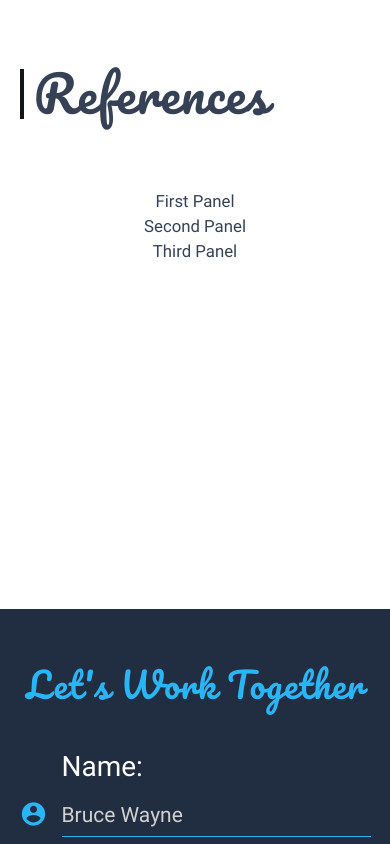
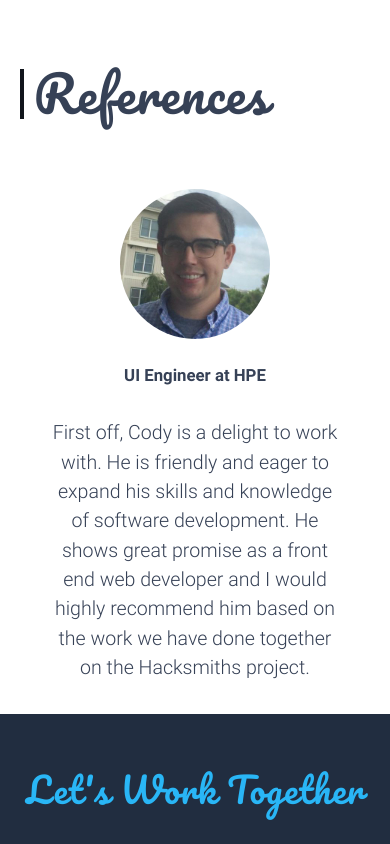
Before and after one commit to CodyJPerry/perrysdevelopment, a plain HTML site: page index.html in a window 390 px wide. Shown: the part 3960-4804 px from the top of the page. Drawn offline with nearby package versions, Linux system fonts and the light colour scheme.

Commit message:
Build references section and style elements

```diff
--- a/css/style.css
+++ b/css/style.css
@@ -50,6 +50,29 @@
 .section-title {
   border-left: 4px solid #11151C;
   padding: 10px;
+}
+
+/* Reference Styles */
+
+.reference-slider {
+  margin-bottom: 50px;
+}
+
+.reference-img {
+  border-radius: 50%;
+  margin: 0 auto;
+  width: 150px;
+  height: 150px;
+}
+
+.reference-title {
+  font-weight: bold;
+}
+
+.reference-text {
+  margin: 30px auto;
+  width: 60%;
+  font-size: 1.5rem;
 }
 
 /* Main copy intro */
@@ -127,6 +150,8 @@ i.material-icons.prefix {
   nav span {
     display: none;
   }
+
+
 }
 
 @media only screen and (max-width: 991px) {
@@ -150,12 +175,27 @@ i.material-icons.prefix {
    margin: 10px 0;
  }
 
+  /*Reference Section */
+ .reference-text {
+   width: 60%;
+   font-size: 1.4rem;
+ }
+
+ .reference-slider {
+   margin-bottom: 75px;
+ }
+
+
 /* Footer Styles */
  .page-footer h2 {
   color: #29b6f6;
   line-height: 60px;
   font-size: 2.5rem;
 
+  }
+
+  .footer-copyright {
+    font-size: 1.1rem;
   }
 }
 
@@ -164,4 +204,12 @@ i.material-icons.prefix {
     height: 110px;
     line-height: 110px;
   }
+
+  .reference-slider {
+  margin-bottom: 125px;
 }
+
+ .reference-text {
+   width: 80%;
+ }
+}
--- a/index.html
+++ b/index.html
@@ -197,11 +197,17 @@
   </div>
 
   <!-- Full referencess slider-->
-  <section class="row">
+  <section class="row reference-slider">
     <div class="col s12 slider center">
-      <div>First Panel</div>
-      <div>Second Panel</div>
-      <div>Third Panel</div>
+      <div>
+          <img class="reference-img" src="img/reference-ryan.jpg" alt="Ryan Collins">
+          <p class="reference-title">UI Engineer at HPE</p>
+        <p class="reference-text light">First off, Cody is a delight to work with. He is friendly and eager to
+          expand his skills and knowledge of software development. He shows great promise
+          as a front end web developer and I would highly recommend him based on the work we have
+          done together on the Hacksmiths project.</p>
+      </div>
+      <!--<div>Second Panel</div>-->
     </div>
  </section>
 
@@ -224,7 +230,6 @@
          </div>
                 <br>
                 <br>
-          <!-- TODO: Add "Project Details Header to section"-->
               <div class="project-details">
                 <label>Type of Project</label>
                    <input name="projectType" list="project" name="myProject" placeholder="Name your project">
```
Also changed, not shown: img/reference-ryan.jpg (added).
